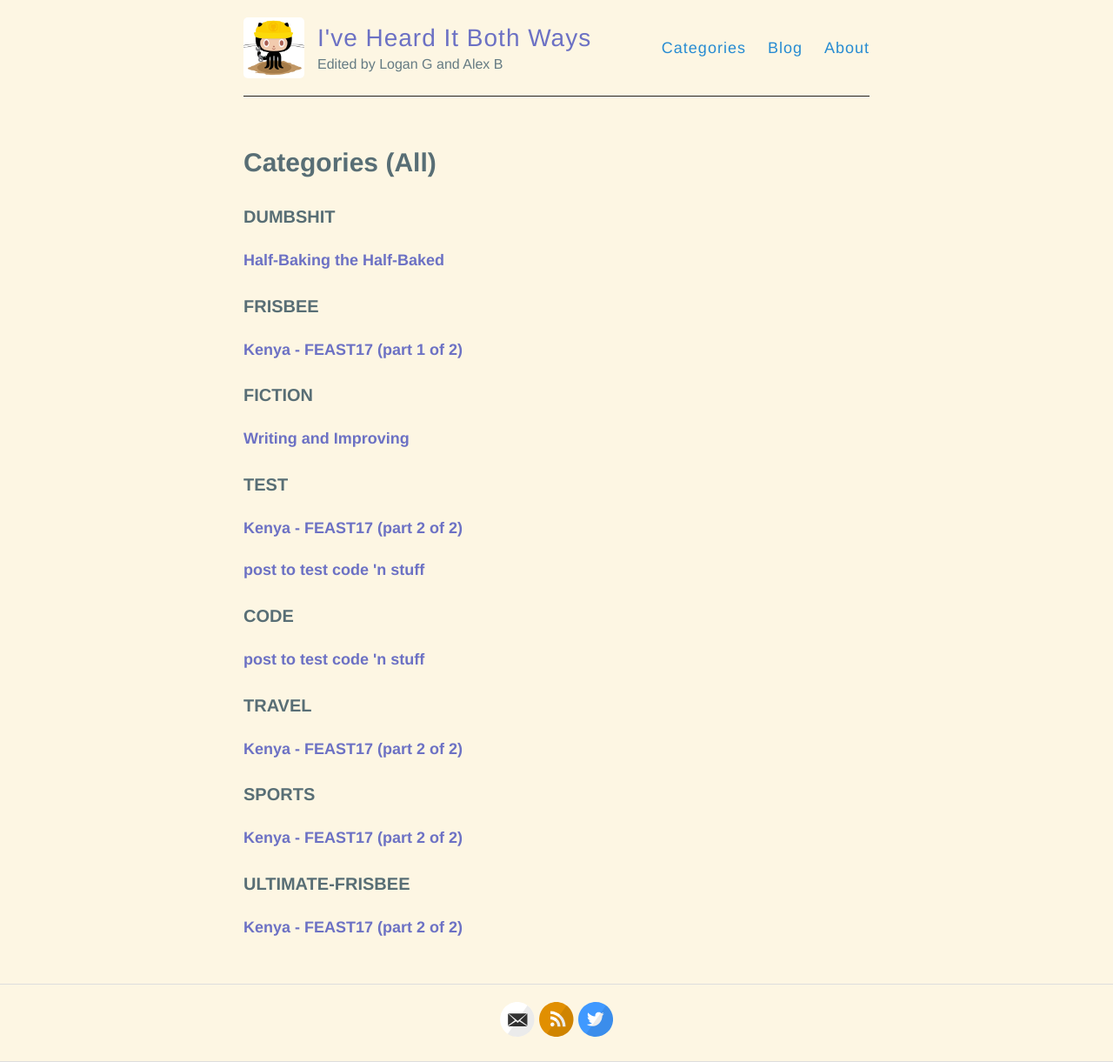
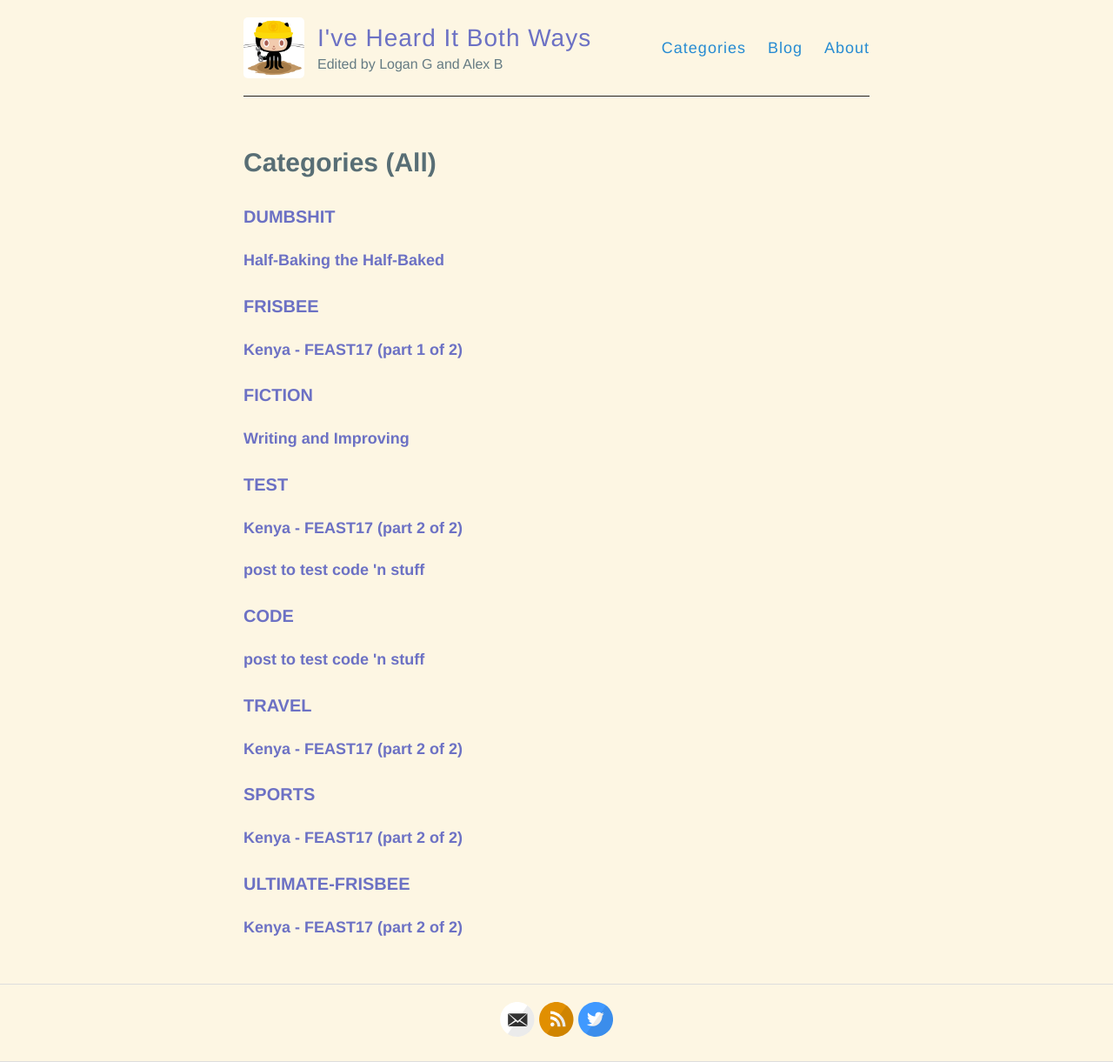
Before and after one commit to hencefarthing/hencefarthing.github.io, a Jekyll site: the page built from categories.md, in a window 1280 px wide. Shown: the whole page at 87% size. Built offline with Jekyll 4.4.1, drawn with Linux system fonts in a browser that asks for light colours.

Commit message:
Add link to category names

```diff
--- a/_layouts/categories-layout.html
+++ b/_layouts/categories-layout.html
@@ -11,13 +11,17 @@ layout: page
         <div id="#{{ category_name | slugify }}"></div>
 
         <p></p>
-        <h3 class="category-head">{{ category_name | upcase }}</h3>
+        <h3 class="category-head">
+            <a name="{{ site.baseurl }}/categories/{{ category_name }}">{{ category_name | upcase }}</a>
+        </h3>
 
         <a name="{{ category_name | slugify }}"></a>
 
         {% for post in site.categories[category_name] %}
         <article class="post-item">
-            <h4><a href="{{ site.baseurl }}{{ post.url }}">{{ post.title }}</a></h4>
+            <h4>
+                <a href="{{ site.baseurl }}{{ post.url }}">{{ post.title }}</a>
+            </h4>
         </article>
         {% endfor %}
     </div>
```
